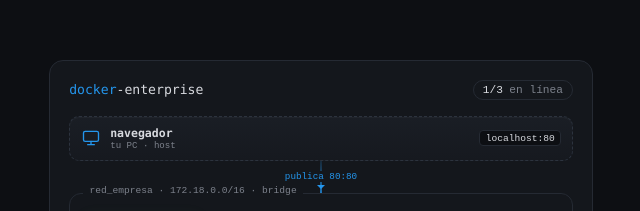
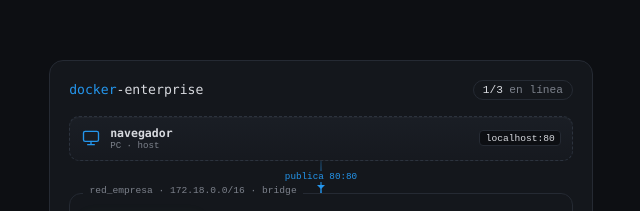
Before and after one commit to rottioris/docker-enterprise, a website: page app/public/index.html in a window 1280 px wide. Shown: the part 135-346 px from the top of the page, 319-959 px from the left. Drawn offline with Linux system fonts and the light colour scheme; no server answers.

Commit message:
fix: shorten host subtitle label

```diff
--- a/app/public/index.html
+++ b/app/public/index.html
@@ -18,7 +18,7 @@
       <svg viewBox="0 0 24 24"><rect x="3" y="4" width="18" height="12" rx="2"/><path d="M8 20h8M12 16v4"/></svg>
       <div class="hinfo">
         <span class="hname">navegador</span>
-        <span class="hsub">tu PC · host</span>
+        <span class="hsub">PC · host</span>
       </div>
       <span class="url">localhost:80</span>
     </div>
```
